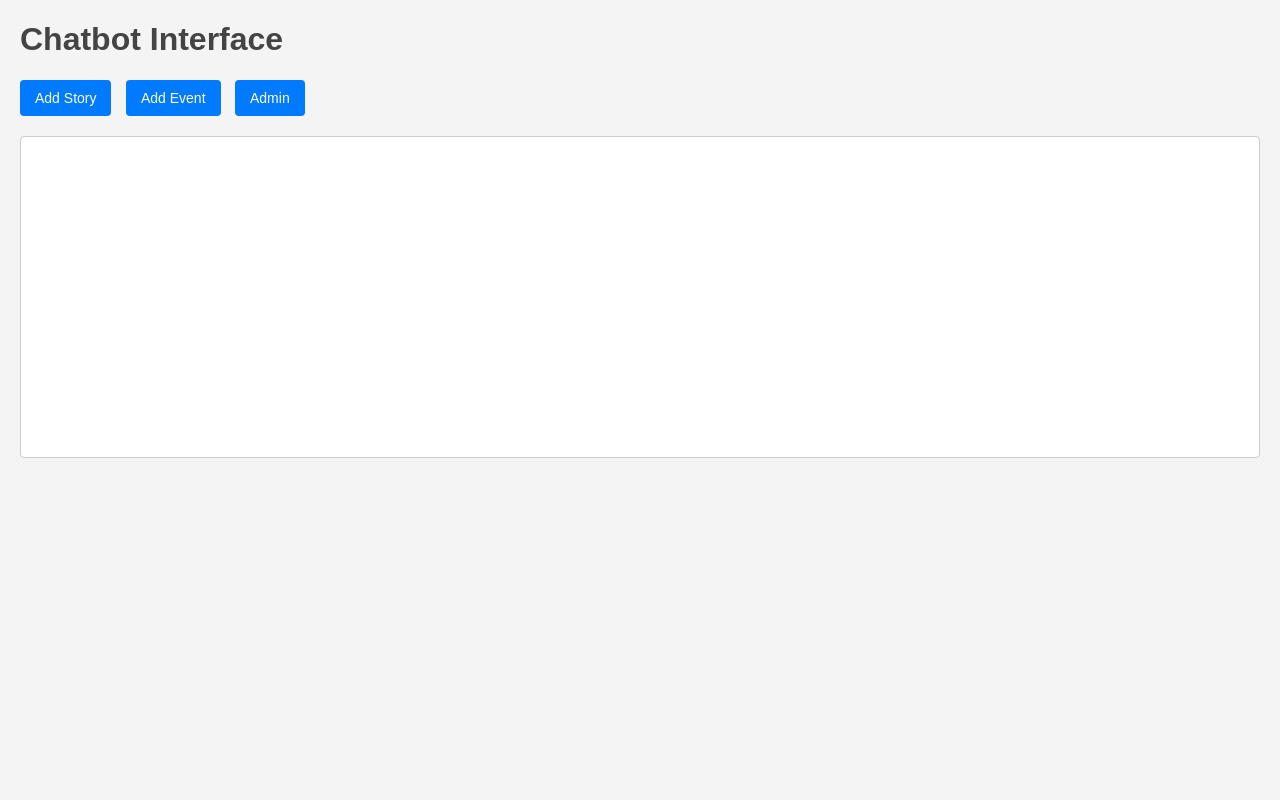
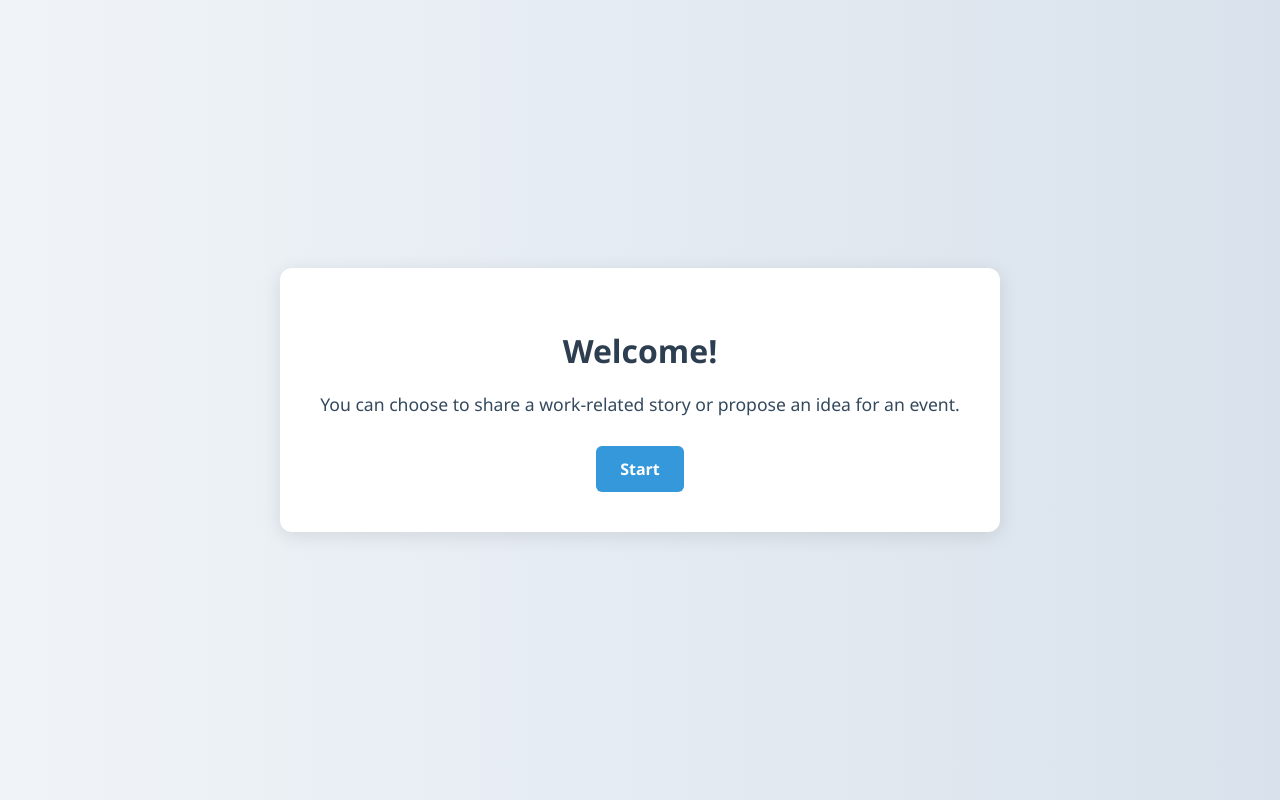
Before and after one commit to banzaai/newsletter, a FastAPI app: page / in a window 1280 px wide. Run offline with FastAPI, Linux system fonts and the light colour scheme; parts of the project's set-up code (start-up, migrations or seed data) failed here and were passed over.

Commit message:
new interface

```diff
--- a/main.py
+++ b/main.py
@@ -30,6 +30,12 @@ async def get_admin_page(request: Request):
     return templates.TemplateResponse("admin.html", {"request": request})
 
 
+@app.get("/home", response_class=HTMLResponse)
+async def home(request: Request):
+    return templates.TemplateResponse("home.html", {"request": request})
+
+
+
 if __name__ == "__main__":
     port = int(os.environ.get("PORT", 8000))
     uvicorn.run("main:app", host="0.0.0.0", port=port)
--- /dev/null
+++ b/static/home.css
@@ -0,0 +1,44 @@
+body {
+  margin: 0;
+  padding: 0;
+  font-family: 'Segoe UI', Tahoma, Geneva, Verdana, sans-serif;
+  background: linear-gradient(to right, #f0f4f8, #d9e2ec);
+  display: flex;
+  justify-content: center;
+  align-items: center;
+  height: 100vh;
+}
+
+.container {
+  text-align: center;
+  background-color: white;
+  padding: 40px;
+  border-radius: 12px;
+  box-shadow: 0 4px 20px rgba(0, 0, 0, 0.1);
+}
+
+h1 {
+  color: #2c3e50;
+  margin-bottom: 20px;
+}
+
+p {
+  color: #34495e;
+  font-size: 1.1em;
+  margin-bottom: 30px;
+}
+
+.start-button {
+  display: inline-block;
+  padding: 12px 24px;
+  background-color: #3498db;
+  color: white;
+  text-decoration: none;
+  border-radius: 6px;
+  font-weight: bold;
+  transition: background-color 0.3s ease;
+}
+
+.start-button:hover {
+  background-color: #2980b9;
+}
--- a/story/api.py
+++ b/story/api.py
@@ -39,9 +39,8 @@ prompt_template = ChatPromptTemplate.from_messages(
 
                 After sharing the improved story:
                 Ask the user if they are satisfied with the result.
-
-                If the user confirms they are satisfied (e.g., says "yes", "looks good", "I like it", etc.), call the save_story function to store the story in the database.
-
+                If the user expresses satisfaction with the improved story (e.g., says "yes", "looks good", "save", "I like it", etc.),
+                you must immediately call the save_story function with the user's name and the improved story. Do not say it is saved unless you have called the function.
                 If the user is not satisfied, ask them what they would like to change or improve, and continue refining the story.
 
                 If the user asks a general question, answer it clearly and helpfully.
--- a/templates/index.html
+++ b/templates/index.html
@@ -1,44 +1,17 @@
 <!DOCTYPE html>
-<html>
+<html lang="en">
 <head>
-    <title>Chatbot Interface</title>
-    <script src="/static/chat.js" defer></script>
-    <link rel="stylesheet" href="/static/chat.css">
-    <script>
-        function startChat(type) {
-            // Your existing logic to start chat
-            console.log("Starting chat for:", type);
-        }
-
-        function submitContent() {
-            // Your existing logic to submit content
-            console.log("Submitting content");
-        }
-
-        function accessAdmin() {
-            const password = prompt("Enter admin password:");
-            const correctPassword = "admin123"; // Hardcoded password
-
-            if (password === correctPassword) {
-                window.location.href = "/admin"; // Redirect to admin page
-            } else {
-                alert("Incorrect password. Access denied.");
-            }
-        }
-    </script>
+  <link rel="stylesheet" href="/static/home.css">
+  <meta charset="UTF-8" />
+  <meta name="viewport" content="width=device-width, initial-scale=1.0" />
+  <title>Welcome</title>
+  <link rel="stylesheet" href="styles.css" />
 </head>
 <body>
-    <h1>Chatbot Interface</h1>
-    <button onclick="startChat('story')">Add Story</button>
-    <button onclick="startChat('event')">Add Event</button>
-    <button onclick="accessAdmin()">Admin</button> <!-- Admin Button -->
-
-    <div id="chatbox"></div>
-
-    <div id="inputArea" style="margin-top: 20px; display: none;">
-        <input type="text" id="nameInput" placeholder="Your Name" />
-        <textarea id="contentInput" placeholder="Your Story or Event"></textarea><br>
-        <button onclick="submitContent()">Submit</button>
-    </div>
+  <div class="container">
+    <h1>Welcome!</h1>
+    <p>You can choose to share a work-related story or propose an idea for an event.</p>
+    <a href="/home" class="start-button">Start</a>
+  </div>
 </body>
 </html>
```
Also changed, not shown: db.py (+15 -4 lines), event/api.py (+23 -21 lines), templates/home.html (added, +46 -0 lines), test.db, vector_db/chroma.sqlite3, 2 other files.
